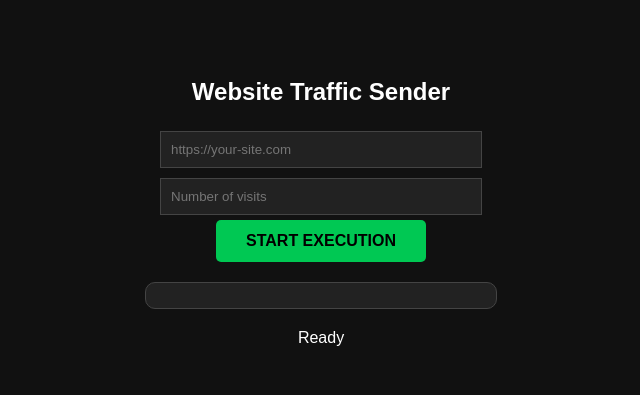
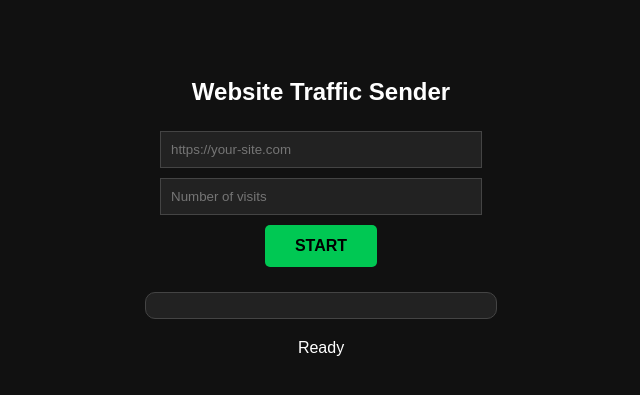
Before and after one commit to altstoreupload-pixel/Tiktokviewer, a Flask app: page / in a window 1280 px wide. Shown: the top 395 px of the page, without its empty margins (319-959 px from the left). Run offline with Flask 3, Linux system fonts and the light colour scheme.

Commit message:
Update index.html

```diff
--- a/templates/index.html
+++ b/templates/index.html
@@ -5,12 +5,13 @@
     <style>
         body { font-family: Arial; background: #111; color: white; text-align: center; padding-top: 50px; }
         input { padding: 10px; width: 300px; margin: 5px; background: #222; color: white; border: 1px solid #444; }
-        button { padding: 12px 30px; font-size: 16px; border: none; cursor: pointer; border-radius: 5px; }
-        #startBtn { background: #00c853; color: black; font-weight: bold; }
+        button { padding: 12px 30px; font-size: 16px; border: none; cursor: pointer; border-radius: 5px; margin: 5px; font-weight: bold; }
+        #startBtn { background: #00c853; color: black; }
+        #stopBtn { background: #ff1744; color: white; display: none; }
         #startBtn:disabled { background: #333; color: #777; cursor: not-allowed; }
         #bar { width: 350px; height: 25px; border: 1px solid #444; margin: 20px auto; background: #222; border-radius: 10px; overflow: hidden; }
-        #progress { height: 100%; width: 0%; background: linear-gradient(90deg, #00c853, #b2ff59); transition: width 0.3s ease; }
-        .stats { color: #aaa; font-size: 14px; margin-top: 10px; }
+        #progress { height: 100%; width: 0%; background: #00c853; transition: width 0.2s linear; }
+        #success-msg { color: #00e676; font-weight: bold; margin-top: 20px; font-size: 18px; display: none; }
     </style>
 </head>
 <body>
@@ -20,24 +21,26 @@
 <input id="url" placeholder="https://your-site.com"><br>
 <input id="views" type="number" placeholder="Number of visits"><br>
 
-<button id="startBtn" onclick="start()">START EXECUTION</button>
+<button id="startBtn" onclick="start()">START</button>
+<button id="stopBtn" onclick="stop()">STOP</button>
 
 <div id="bar">
     <div id="progress"></div>
 </div>
 
 <p id="info">Ready</p>
-<div class="stats" id="error-log"></div>
+<div id="success-msg">The operation completed successfully enjoy!!</div>
 
 <script>
 async function start() {
     const url = document.getElementById("url").value;
     const views = document.getElementById("views").value;
-
-    if(!url || !views) return alert("Please fill all fields");
+    if(!url || !views) return;
 
     document.getElementById("startBtn").disabled = true;
-    document.getElementById("info").innerText = "Scraping Proxies & Starting...";
+    document.getElementById("stopBtn").style.display = "inline-block";
+    document.getElementById("success-msg").style.display = "none";
+    document.getElementById("progress").style.width = "0%";
 
     await fetch("/start", {
         method: "POST",
@@ -48,22 +51,31 @@ async function start() {
     poll();
 }
 
+async function stop() {
+    await fetch("/stop", { method: "POST" });
+    document.getElementById("info").innerText = "Stopped by user.";
+}
+
 async function poll() {
     const res = await fetch("/status");
     const data = await res.json();
 
     if (data.total > 0) {
+        // Precise calculation for real-time movement
         const percent = (data.sent / data.total) * 100;
         document.getElementById("progress").style.width = percent + "%";
-        document.getElementById("info").innerText = `Progress: ${data.sent} / ${data.total}`;
-        document.getElementById("error-log").innerText = `Errors: ${data.errors} | Last Error: ${data.last_error}`;
+        document.getElementById("info").innerText = `${data.sent} / ${data.total} sent successfully`;
     }
 
-    if (data.running) {
-        setTimeout(poll, 800); // Polling every 800ms for smooth updates
+    if (data.finished) {
+        document.getElementById("success-msg").style.display = "block";
+        document.getElementById("startBtn").disabled = false;
+        document.getElementById("stopBtn").style.display = "none";
+    } else if (data.running) {
+        setTimeout(poll, 400); // Faster polling for smoother movement
     } else {
         document.getElementById("startBtn").disabled = false;
-        document.getElementById("info").innerText = data.sent > 0 ? "Task Finished" : "Task Failed (Check Proxies)";
+        document.getElementById("stopBtn").style.display = "none";
     }
 }
 </script>
```
